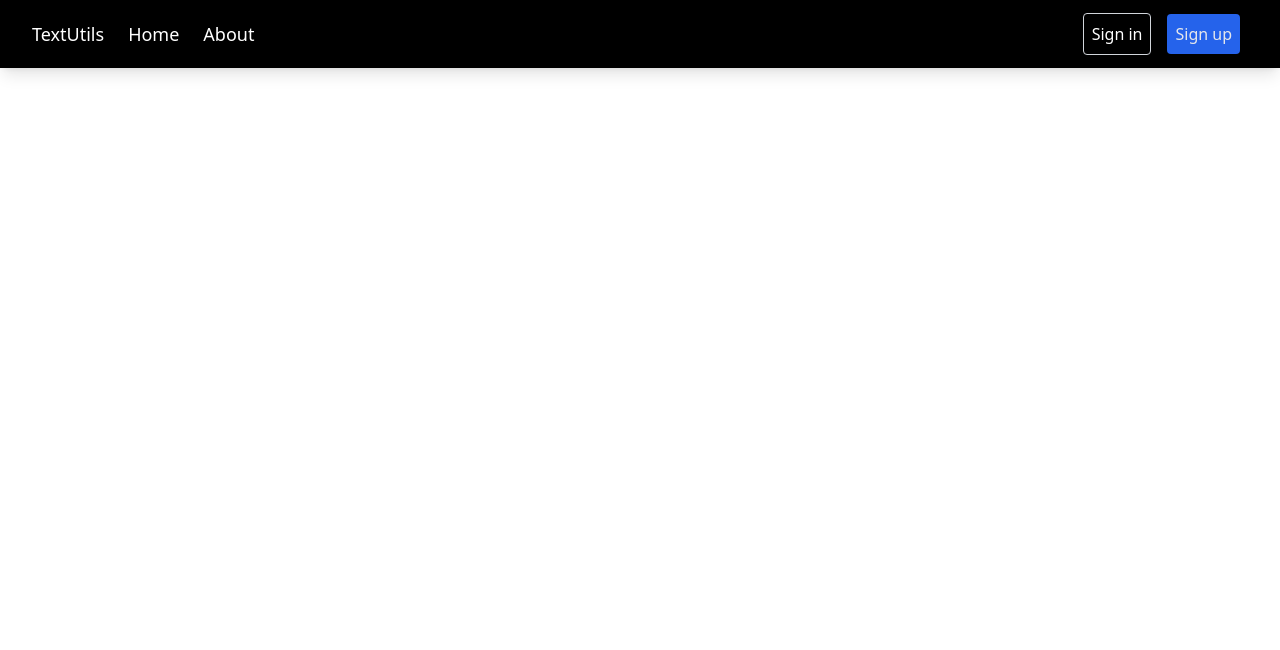
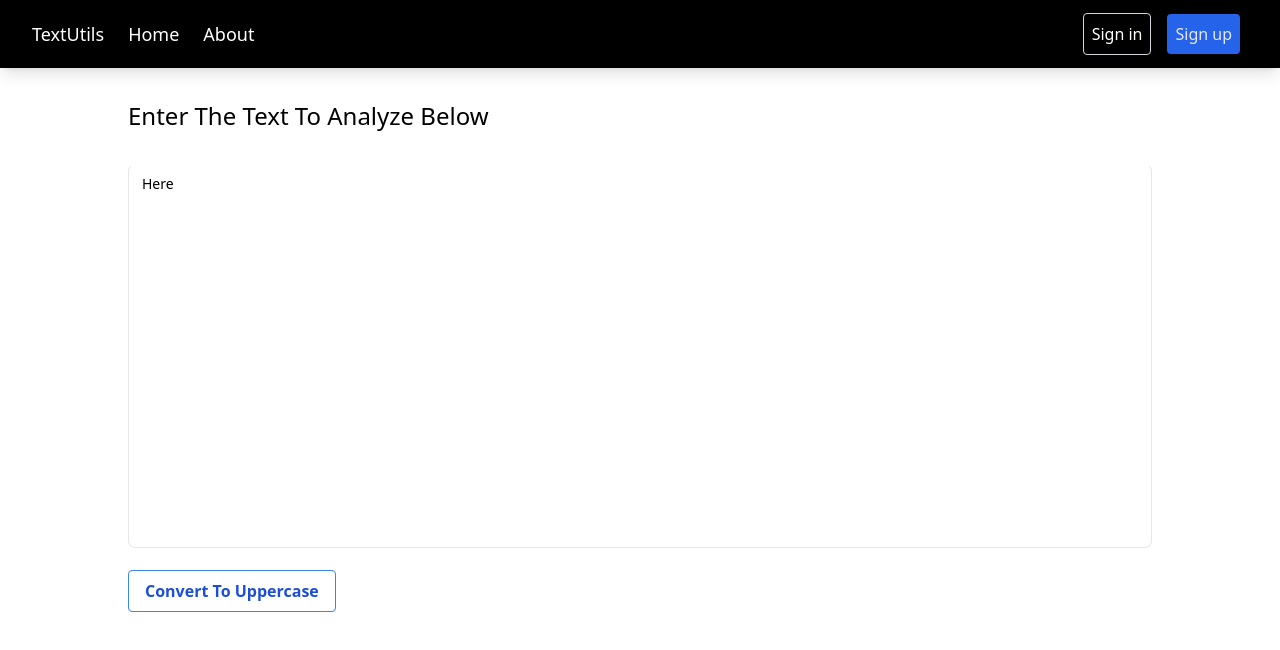
Before and after one commit to MishanPoudel/FollowedTutorialProject-, a React (Create React App) app in the folder textutils/: page / in a window 1280 px wide. Shown: the top 650 px of the page. Built offline with nearby package versions, Linux system fonts and the light colour scheme.

Commit message:
State & Handling Events

```diff
--- a/textutils/src/App.js
+++ b/textutils/src/App.js
@@ -1,10 +1,12 @@
 import "./App.css";
 import Navbar from "./components/Navbar";
+import TextForm from "./components/TextForm";
 
 function App() {
   return (
     <>
     <Navbar title="TextUtils"/>
+    <TextForm heading="Enter The Text To Analyze Below"/>
     </>
   );
 }
--- /dev/null
+++ b/textutils/src/components/TextForm.js
@@ -0,0 +1,33 @@
+import React, {useState} from 'react'
+
+
+export default function TextForm(props) {
+    const handleUpClick = () => {
+        let newText = text.toUpperCase();
+        setText(newText)
+    }
+    const handleOnChange = (event) => {
+        setText(event.target.value)
+    }
+    const [text, setText] = useState('');
+  return (
+    <>
+    <p className="text-2xl font-lighter m-8 mx-32">{props.heading}</p>
+    <div className="relative w-full min-w-[200px]">
+    <textarea
+      className="peer min-h-[100px] w-[80%] mx-32 h-96 resize-none rounded-[7px] border border-blue-gray-200 border-t-transparent bg-transparent px-3 py-2.5 font-sans text-sm font-normal text-blue-gray-700 outline outline-0 transition-all placeholder-shown:border placeholder-shown:border-blue-gray-200 placeholder-shown:border-t-blue-gray-200 focus:border-2 focus:border-gray-900 focus:border-t-transparent focus:outline-0 disabled:resize-none disabled:border-0 disabled:bg-blue-gray-50"
+      placeholder=" " value={text} onChange={handleOnChange}>
+      </textarea>
+    <label
+      className="before:content[' '] after:content[' '] w-[80%] mx-32 pointer-events-none absolute left-0 -top-1.5 flex select-none text-[11px] font-normal leading-tight text-blue-gray-400 transition-all before:pointer-events-none before:mt-[6.5px] before:mr-1 before:box-border before:block before:h-1.5 before:w-2.5 before:rounded-tl-md before:border-t before:border-l before:border-blue-gray-200 before:transition-all after:pointer-events-none after:mt-[6.5px] after:ml-1 after:box-border after:block after:h-1.5 after:w-2.5 after:flex-grow after:rounded-tr-md after:border-t after:border-r after:border-blue-gray-200 after:transition-all peer-placeholder-shown:text-sm peer-placeholder-shown:leading-[3.75] peer-placeholder-shown:text-blue-gray-500 peer-placeholder-shown:before:border-transparent peer-placeholder-shown:after:border-transparent peer-focus:text-[11px] peer-focus:leading-tight peer-focus:text-gray-900 peer-focus:before:border-t-2 peer-focus:before:border-l-2 peer-focus:before:border-gray-900 peer-focus:after:border-t-2 peer-focus:after:border-r-2 peer-focus:after:border-gray-900 peer-disabled:text-transparent peer-disabled:before:border-transparent peer-disabled:after:border-transparent peer-disabled:peer-placeholder-shown:text-blue-gray-500" >
+    Here
+    </label>
+  </div>
+  <div className='mx-32 my-4 flex'>
+  <button className="bg-transparent hover:bg-blue-500 text-blue-700 font-semibold hover:text-white py-2 px-4 border border-blue-500 hover:border-transparent rounded" onClick={handleUpClick}>
+  Convert To Uppercase
+</button>
+  </div>
+    </>
+  )
+}
```
